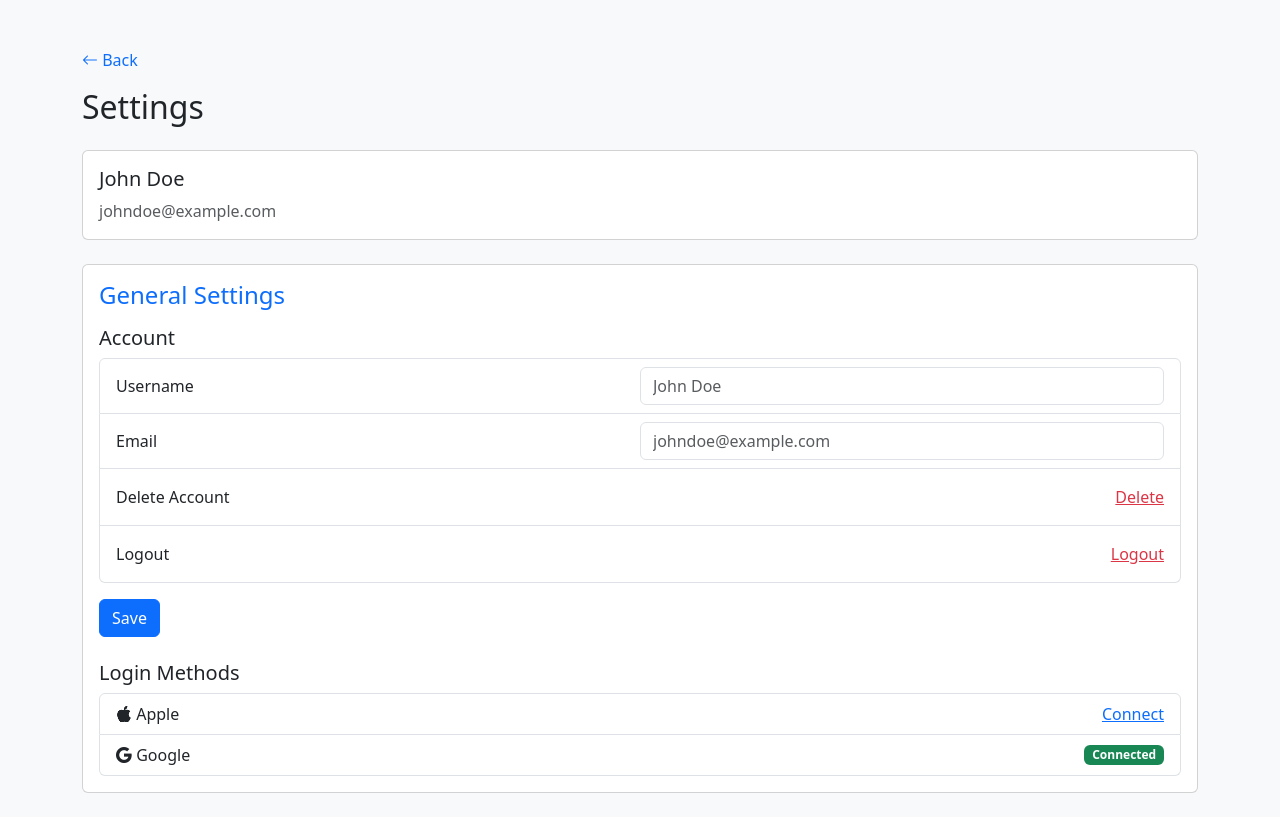
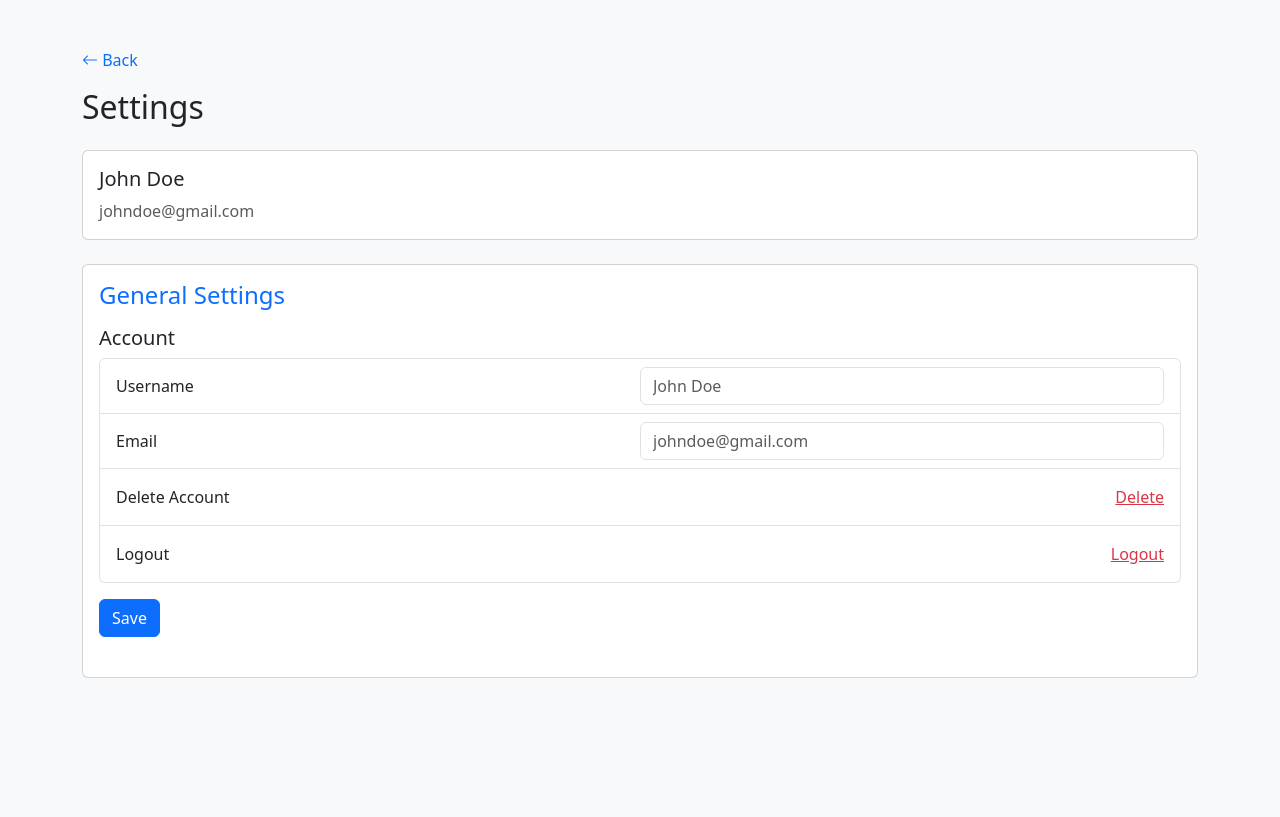
Before and after one commit to jovinjuan/web-project, a PHP site: page /settings.php in a window 1280 px wide. After the commit the page ends 678 px from the top, so only its background shows below. Run offline with PHP 8.4, Linux system fonts and the light colour scheme.

Commit message:
Update settings.php
modif dikit

```diff
--- a/settings.php
+++ b/settings.php
@@ -23,7 +23,7 @@
         <div class="card-body d-flex align-items-center">
           <div>
             <h5 class="card-title">John Doe</h5>
-            <p class="card-text text-muted">johndoe@example.com</p>
+            <p class="card-text text-muted">johndoe@gmail.com</p>
           </div>
         </div>
       </div>
@@ -43,33 +43,20 @@
               </li>
               <li class="list-group-item d-flex justify-content-between align-items-center">
                 <label for="emailInput">Email</label>
-                <input type="email" id="emailInput" class="form-control w-50" placeholder="johndoe@example.com" />
+                <input type="email" id="emailInput" class="form-control w-50" placeholder="johndoe@gmail.com" />
               </li>
               <li class="list-group-item d-flex justify-content-between align-items-center">
                 <span class="py-2">Delete Account</span>
-                <a href="#" class="text-danger">Delete</a>
+                <a href="login.php" class="text-danger">Delete</a>
               </li>
               <li class="list-group-item d-flex justify-content-between align-items-center">
                 <span class="py-2">Logout</span>
-                <a href="#" class="text-danger">Logout</a>
+                <a href="login.php" class="text-danger">Logout</a>
               </li>
             </ul>
             <button type="submit" class="btn btn-primary">Save</button>
           </form>
           <br />
-
-          <!-- Login Methods Section -->
-          <h5>Login Methods</h5>
-          <ul class="list-group">
-            <li class="list-group-item d-flex justify-content-between align-items-center">
-              <span><i class="bi bi-apple"></i> Apple</span>
-              <a href="#" class="text-primary">Connect</a>
-            </li>
-            <li class="list-group-item d-flex justify-content-between align-items-center">
-              <span><i class="bi bi-google"></i> Google</span>
-              <span class="badge bg-success">Connected</span>
-            </li>
-          </ul>
         </div>
       </div>
     </div>
```
